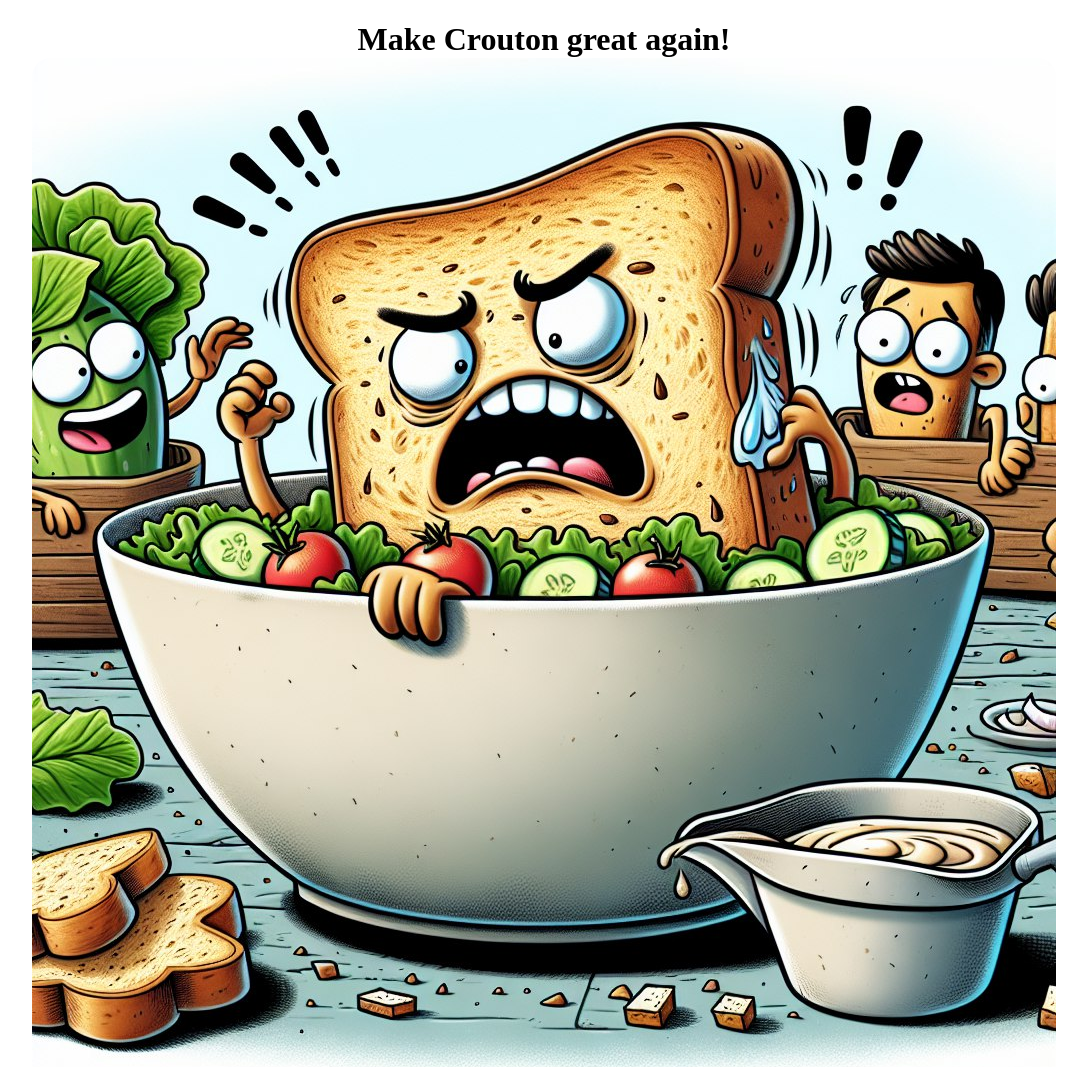
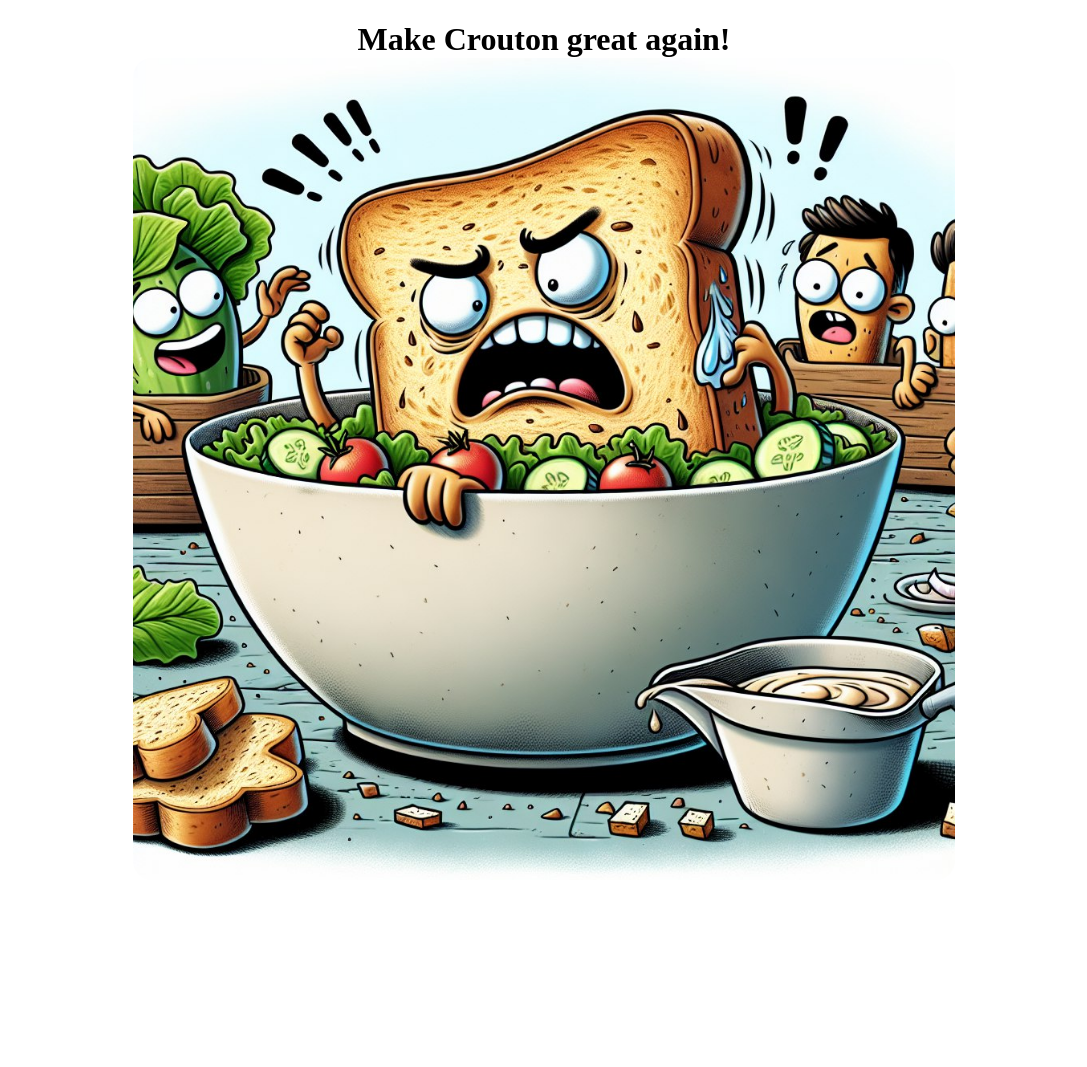
Before and after one commit to Leonartor/crouton, a plain HTML site: page index.html in a window 1280 px wide. Shown: the top 1067 px of the page, without its empty margins (96-1183 px from the left). After the commit the page ends 909 px from the top, so only its background shows below. Drawn offline with Linux system fonts and the light colour scheme.

Commit message:
minor fix index.html

```diff
--- a/index.html
+++ b/index.html
@@ -8,9 +8,10 @@
 </head>
 
 <body>
-  <h1 style="text-align: center;">Make Crouton great again!</h>
-  <img src="crouton_pic.jpg" style="border-radius: 20px;"
-    alt="crouton_main_pic">
+  <h1 style="text-align: center;">Make Crouton great again!</h><br>
+
+  <img src="crouton_pic.jpg" width="65%" style="border-radius: 20px;" alt="crouton_main_pic">
+
 </body>
 
 </html>
```
